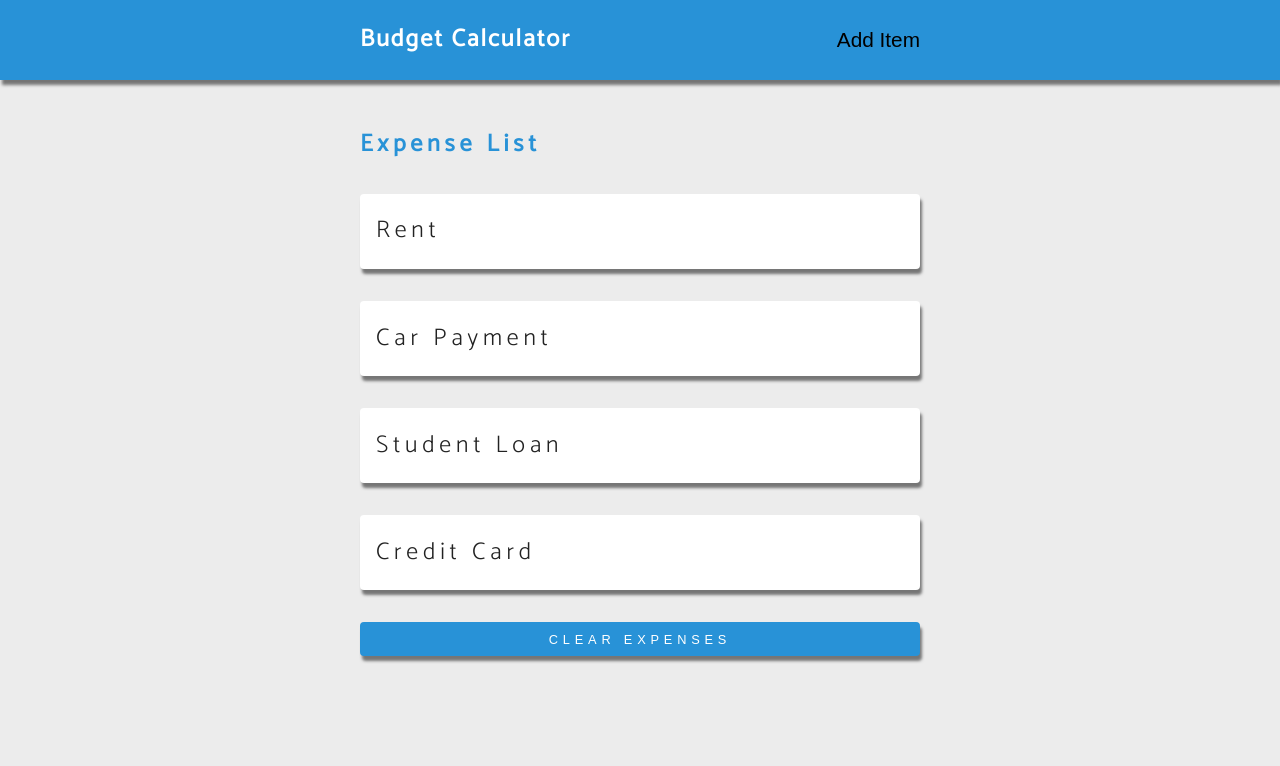
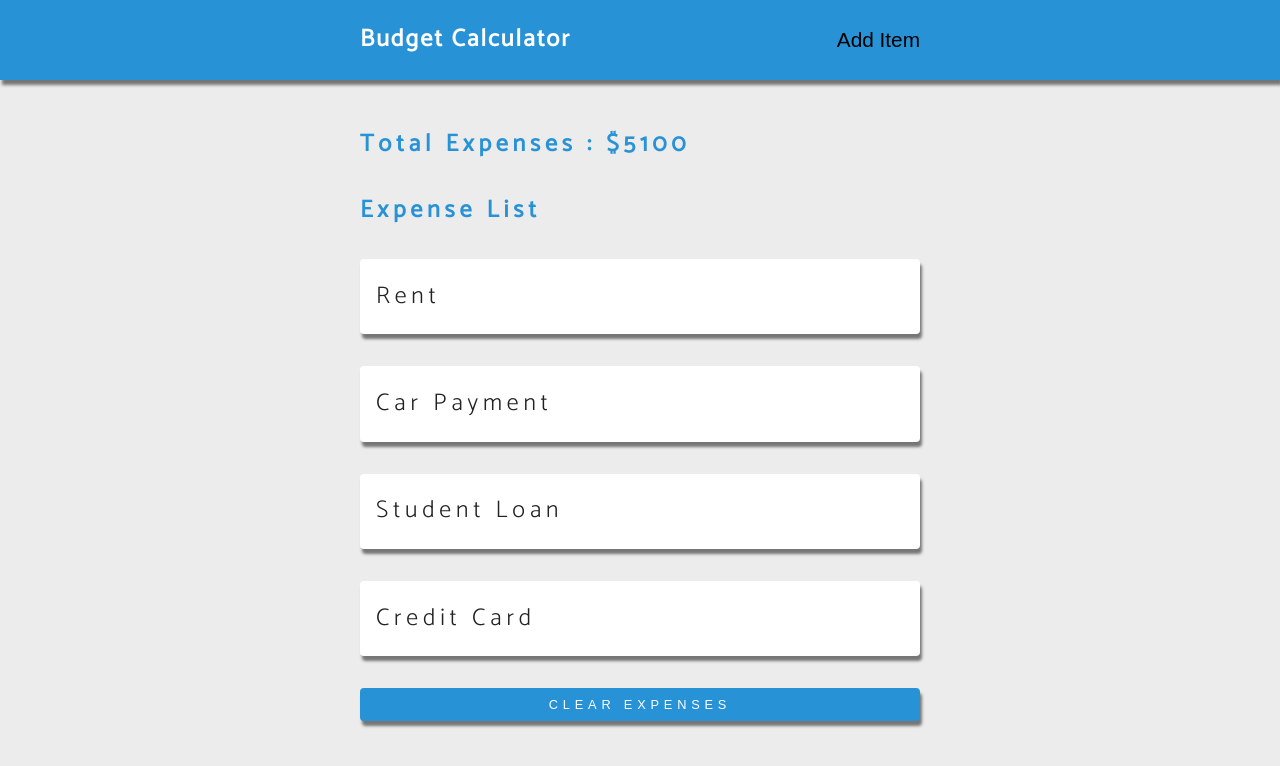
Before and after one commit to Fc0S4b/BudgetCalculatorSvelte, a Svelte app: page / in a window 1280 px wide. Shown: the top 766 px of the page. Built offline with nearby package versions, Linux system fonts and the light colour scheme.

Commit message:
Reactivity

```diff
--- a/src/App.svelte
+++ b/src/App.svelte
@@ -1,13 +1,18 @@
 <script>
   import { setContext } from 'svelte';
-
+  // components
   import Navbar from './Navbar.svelte';
   import ExpensesList from './ExpensesList.svelte';
+  import Totals from './Totals.svelte';
   // data
   import expensesData from './expenses';
-  import Expense from './Expense.svelte';
+
   // variables
   let expenses = [...expensesData];
+  // reactive
+  $: total = expenses.reduce((acc, curr) => {
+    return (acc += curr.amount);
+  }, 0);
   // functions
   function removeExpense(id) {
     expenses = expenses.filter((item) => item.id !== id);
@@ -21,6 +26,7 @@
 
 <Navbar />
 <main class="content">
+  <Totals title="total expenses" {total} />
   <ExpensesList {expenses} />
   <button
     type="button"
--- /dev/null
+++ b/src/Totals.svelte
@@ -0,0 +1,8 @@
+<script>
+  export let title = 'default title';
+  export let total = 0;
+</script>
+
+<section class="main-title">
+  <h2>{title} : ${total}</h2>
+</section>
```
